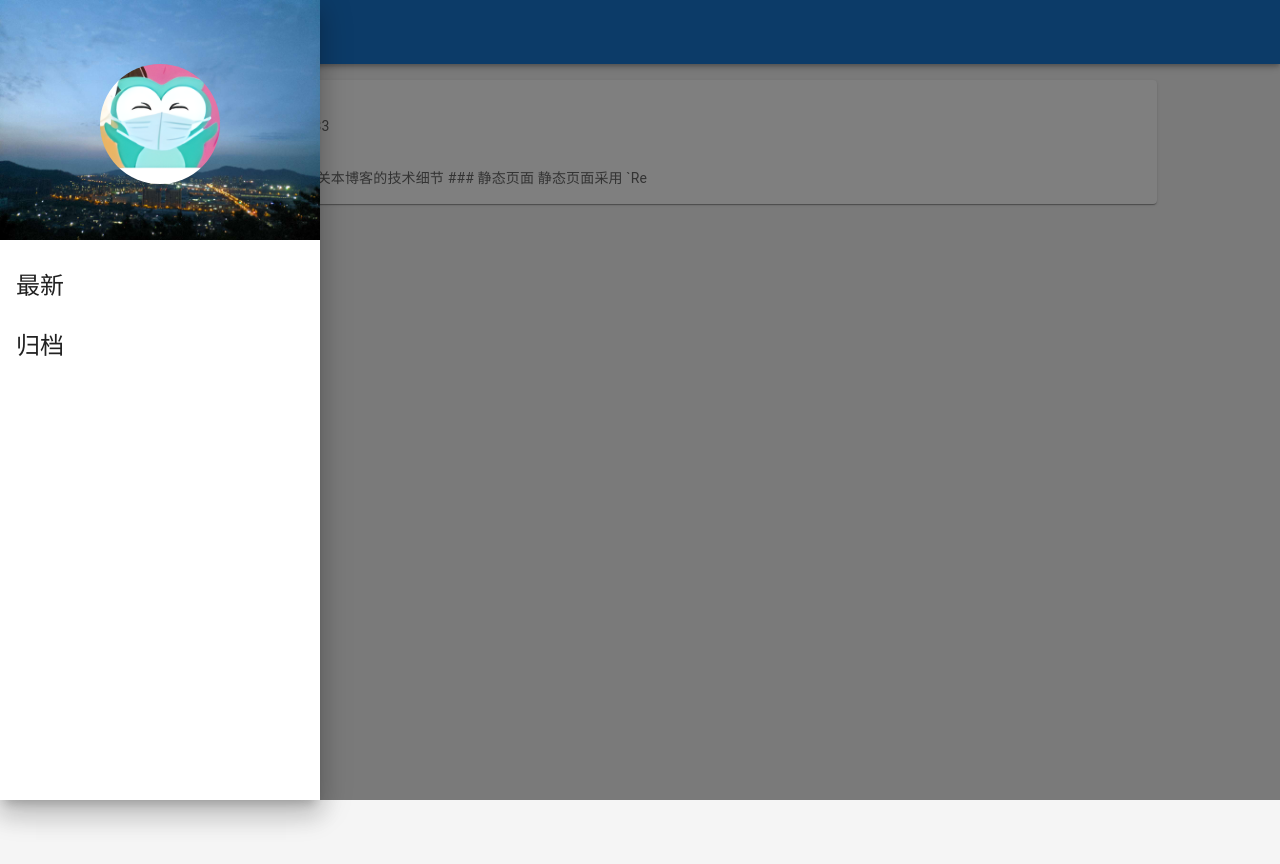
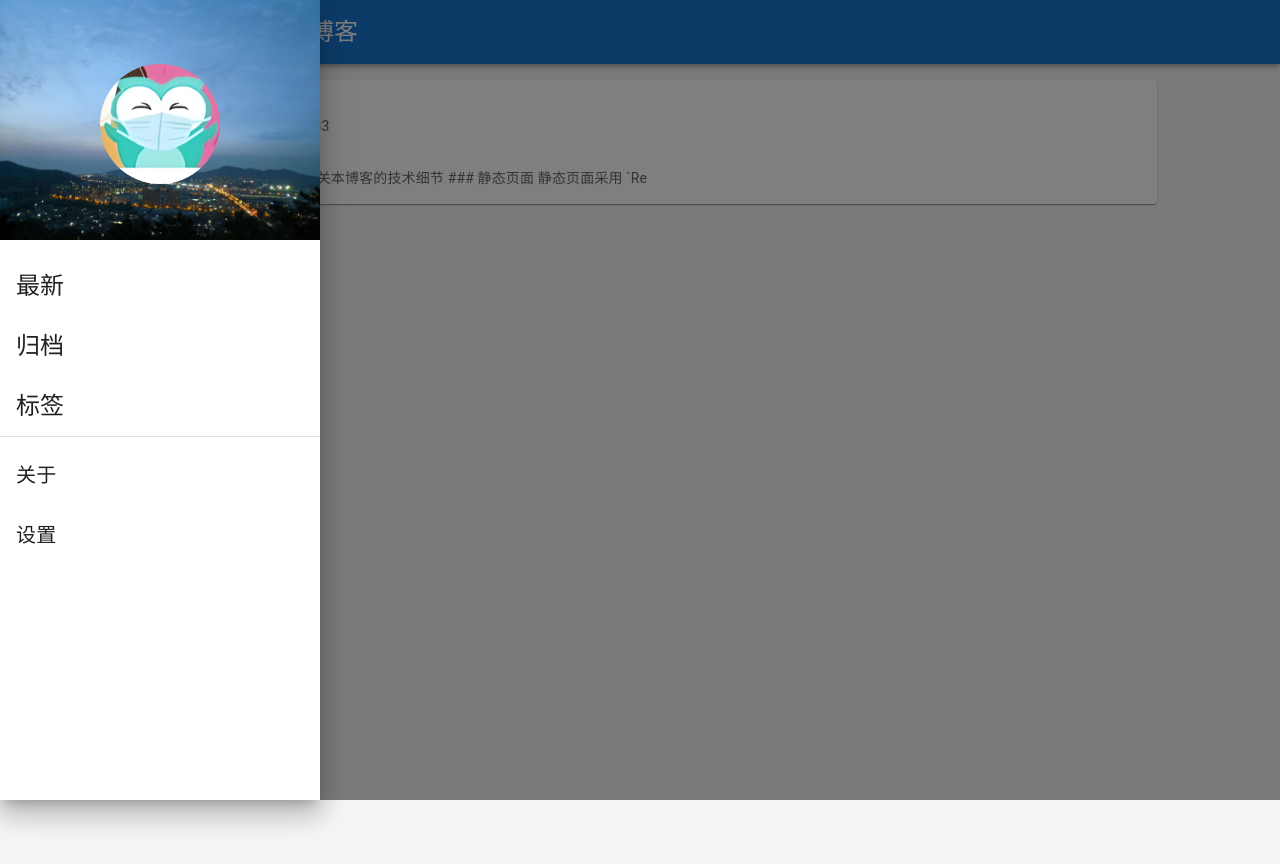
Before and after one commit to emikeliu/emikeliu.github.io, a React app: page /#/ in a window 1280 px wide. Both pictures are taken after a click on the button "menu". Built offline with nearby package versions, Linux system fonts and the light colour scheme.

Commit message:
删除冗余项，修改布局

```diff
--- a/scripts/articles.js
+++ b/scripts/articles.js
@@ -12,7 +12,7 @@ function normalizedArticleList(files) {
         return (
             {
                 "modify":stats.mtime,
-                "create":stats.birthtime,
+                "create":stats.ctime,
                 "context":context,
                 "path": T,
                 "ext": info.ext,
--- a/src/App.js
+++ b/src/App.js
@@ -48,7 +48,10 @@ class App extends Component {
   constructor()
   {
     super()
-    this.state=({menuOn:false,ready:true})
+    this.state=({menuOn:false,ready:true,title:""})
+    this.setTitle=function(title){
+      this.setState({title:title})
+    }
     this.defaultTheme = createTheme({
       // components: {
       //     : {
@@ -66,8 +69,8 @@ render(){
         <ScopedCssBaseline>
           <SlideMenu toggleOpenStatus={()=>{this.setState({"menuOn":!this.state.menuOn})}} open={this.state.menuOn}/>
           <Routes>
-            <Route path="/" element={<NaviBar toggleMenuOn={()=>{this.setState({"menuOn":!this.state.menuOn})}} isIndex={true}/>} />
-            <Route path="*" element={<NaviBar toggleMenuOn={()=>{}} isIndex={false}/> }/>
+            <Route path="/" element={<NaviBar pageName="首页" toggleMenuOn={()=>{this.setState({"menuOn":!this.state.menuOn})}} isIndex={true}/>} />
+            <Route path="*" element={<NaviBar pageName={this.state.title} toggleMenuOn={()=>{}} isIndex={false}/> }/>
           </Routes>
           <Box component="div" style={{ margin: "0 0 0 0" }}>
             <main style={{backgroundColor:"#f5f5f5",height:"100vh"}}>
@@ -80,7 +83,7 @@ render(){
                       <Route index path="/" element={<PageLoader/>} />
                       <Route path="" element={<PageLoader/>} />
                       {articles.map((T)=>{
-                        return <Route path={"/articles/"+T.path} element={<PageViewer license={T.license} title={T.showName} modify={T.modify} file={T.path}/>}/>
+                        return <Route path={"/articles/"+T.path} element={<PageViewer license={T.license} title={T.showName} modify={T.modify} file={T.path} setTitle={this.setTitle.bind(this)}/>}/>
                       })}
                       {/* <Route path="/articles/:file" element={<PageViewer/>} /> */}
                       <Route path="*" element={<Error404/>} />
--- a/src/pages/NaviBar.jsx
+++ b/src/pages/NaviBar.jsx
@@ -54,7 +54,7 @@ class NaviBar extends Component {
                             variant="h5"
                             component="div"
                         >
-                            Mike Liu 的个人博客
+                            {this.props.pageName} - Mike Liu 的个人博客
                         </Typography>
 
 
--- a/src/pages/PageViewer.jsx
+++ b/src/pages/PageViewer.jsx
@@ -22,6 +22,7 @@ class PageViewer extends Component {
             // console.log(value.default)
             this.setState({text:value.default})
         })
+        this.props.setTitle(this.props.title)
     }
     componentDidUpdate() {
         hljs.highlightAll(document.querySelectorAll("pre code"))
--- a/src/pages/SlideMenu.jsx
+++ b/src/pages/SlideMenu.jsx
@@ -1,4 +1,4 @@
-import { Avatar, Box, Drawer, MenuItem, MenuList, Toolbar, Typography, useTheme } from "@mui/material";
+import { Avatar, Box, Divider, Drawer, MenuItem, MenuList, Toolbar, Typography, useTheme } from "@mui/material";
 import { Fragment, useState } from "react";
 import * as MikeLiu from "../static/avatar.png";
 import * as Background from "../static/background.jpg";
@@ -80,6 +80,34 @@ function SlideMenu(props) {
                             归档
                         </Typography>
                         </MenuItem>
+                        <MenuItem sx={{marginTop:"1em"}}>
+                        <Typography
+                            variant="h5"
+                            component="span"
+
+                        >
+                            标签
+                        </Typography>
+                        </MenuItem>
+                        <Divider/>
+                        <MenuItem sx={{marginTop:"1em"}}>
+                        <Typography
+                            variant="h6"
+                            component="span"
+
+                        >
+                            关于
+                        </Typography>
+                        </MenuItem>
+                        <MenuItem sx={{marginTop:"1em"}}>
+                        <Typography
+                            variant="h6"
+                            component="span"
+
+                        >
+                            设置
+                        </Typography>
+                        </MenuItem>
                     </MenuList>
                     </Box>
                     {/* <Tabs variant="fullWidth" indicatorColor="primary" textColor="inherit" value={selection} onChange={toggleTabSelection}>
```
Also changed, not shown: build.js (deleted, +0 -45 lines).
